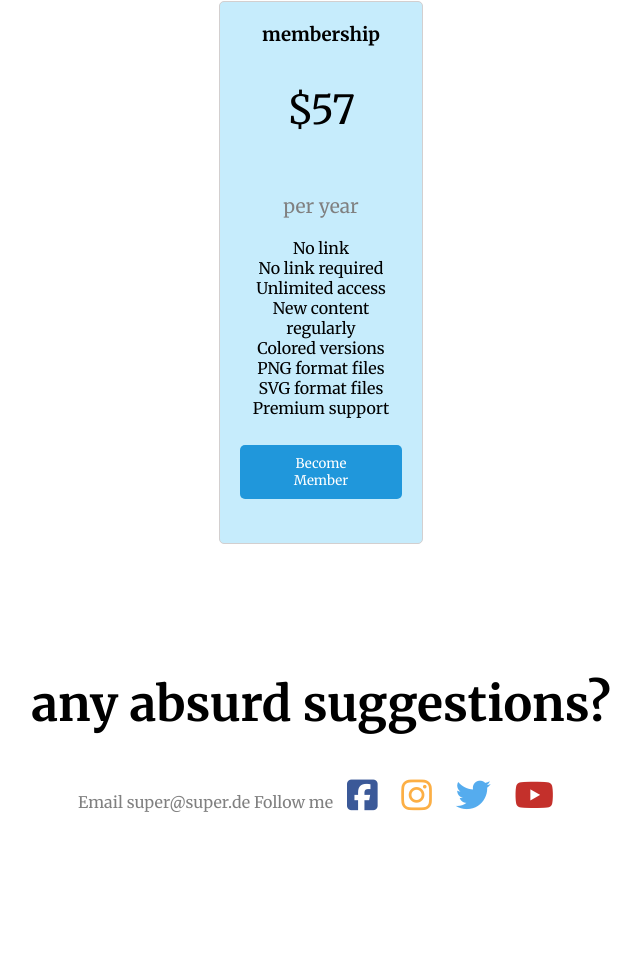
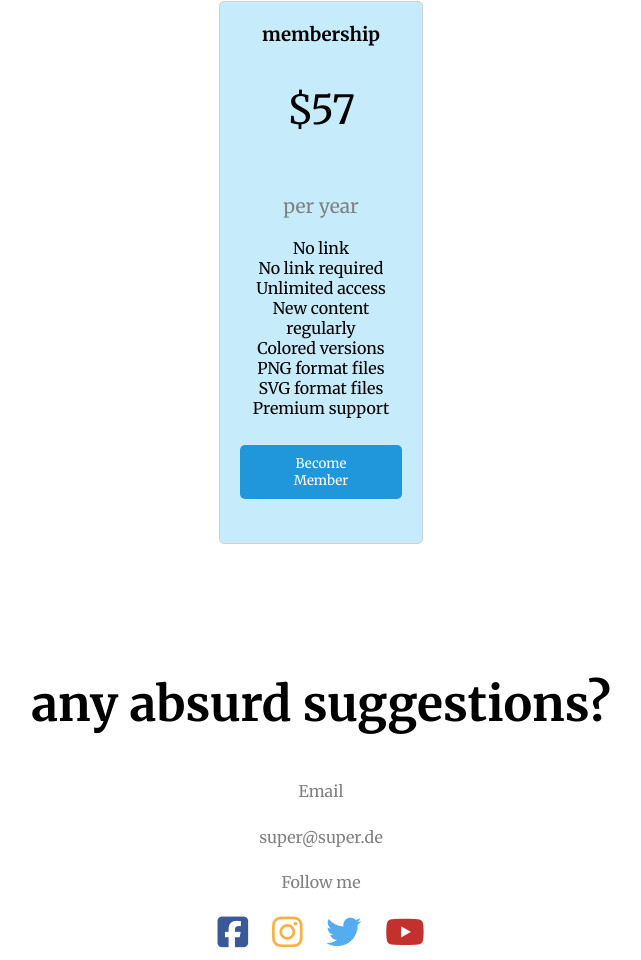
Before and after one commit to Deathpfhrot/IlustraionNewProject, a plain HTML site: page projectIllustration/index.html in a window 1280 px wide. Shown: the part 5008-5968 px from the top of the page, without its empty margins (319-960 px from the left). Before the commit the page ends 5831 px from the top, so only its background shows below. Drawn offline with Linux system fonts and the light colour scheme.

Commit message:
made some changes

```diff
--- a/projectIllustration/assets/css/style.css
+++ b/projectIllustration/assets/css/style.css
@@ -231,22 +231,25 @@ footer p:nth-of-type(3){
     font-size: 1rem;
     color: gray;
 }
-
+footer li{
+    padding: 1%;
+}
 footer i{
     font-size: 35px;
     padding: 10px;
 }
 
-footer i:nth-of-type(1){
+
+footer a:nth-of-type(1) .fa-facebook-square{
     color: #3b5998;
 }
-footer i:nth-of-type(2){
+footer a:nth-of-type(2) .fa-instagram{
     color: #fcaf45;
 }
-footer i:nth-of-type(3){
+footer a:nth-of-type(3) .fa-twitter{
     color: #55acee;
 }
-footer i:nth-of-type(4){
+footer a:nth-of-type(4) .fa-youtube{
     color: #c4302b;
 }
 
--- a/projectIllustration/index.html
+++ b/projectIllustration/index.html
@@ -133,14 +133,19 @@
         <!--text-->
         <h1>any absurd suggestions?
         </h1>
-        <a href="mailto:markus.schiller2929@gmail.com">Email</a>
-        <a href="mailto:markus.schiller2929@gmail.com">super@super.de</a>
-        <a href="www.twitter.com">Follow me</a>
+        <ul>
+            <li><a href="mailto:markus.schiller2929@gmail.com">Email</a></li>
+            <li><a href="mailto:markus.schiller2929@gmail.com">super@super.de</a></li>
+            <li> <a href="www.twitter.com">Follow me</a>
+            </li>
+        </ul>
+
+
         <!-- fb/ig/tw/yt/*-->
-        <i class="fab fa-facebook-square"></i>
-        <i class="fab fa-instagram"></i>
-        <i class="fab fa-twitter"></i>
-        <i class="fab fa-youtube"></i>
+        <a href="#"><i class="fab fa-facebook-square"></i></a>
+        <a href="#"><i class="fab fa-instagram"></i></a>
+        <a href="#"><i class="fab fa-twitter"></i></a>
+        <a href="#"><i class="fab fa-youtube"></i></a>
 
 
 
```
